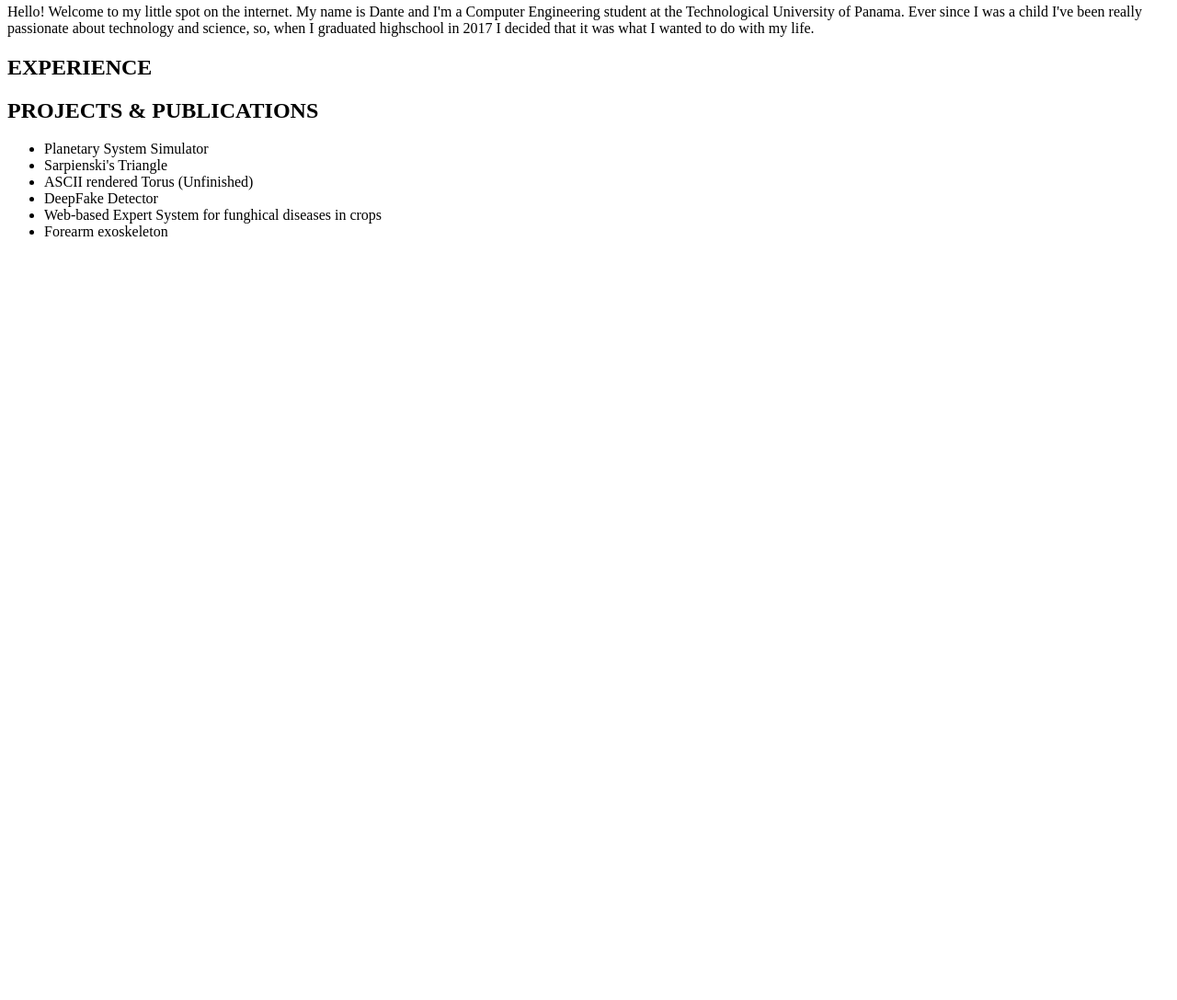
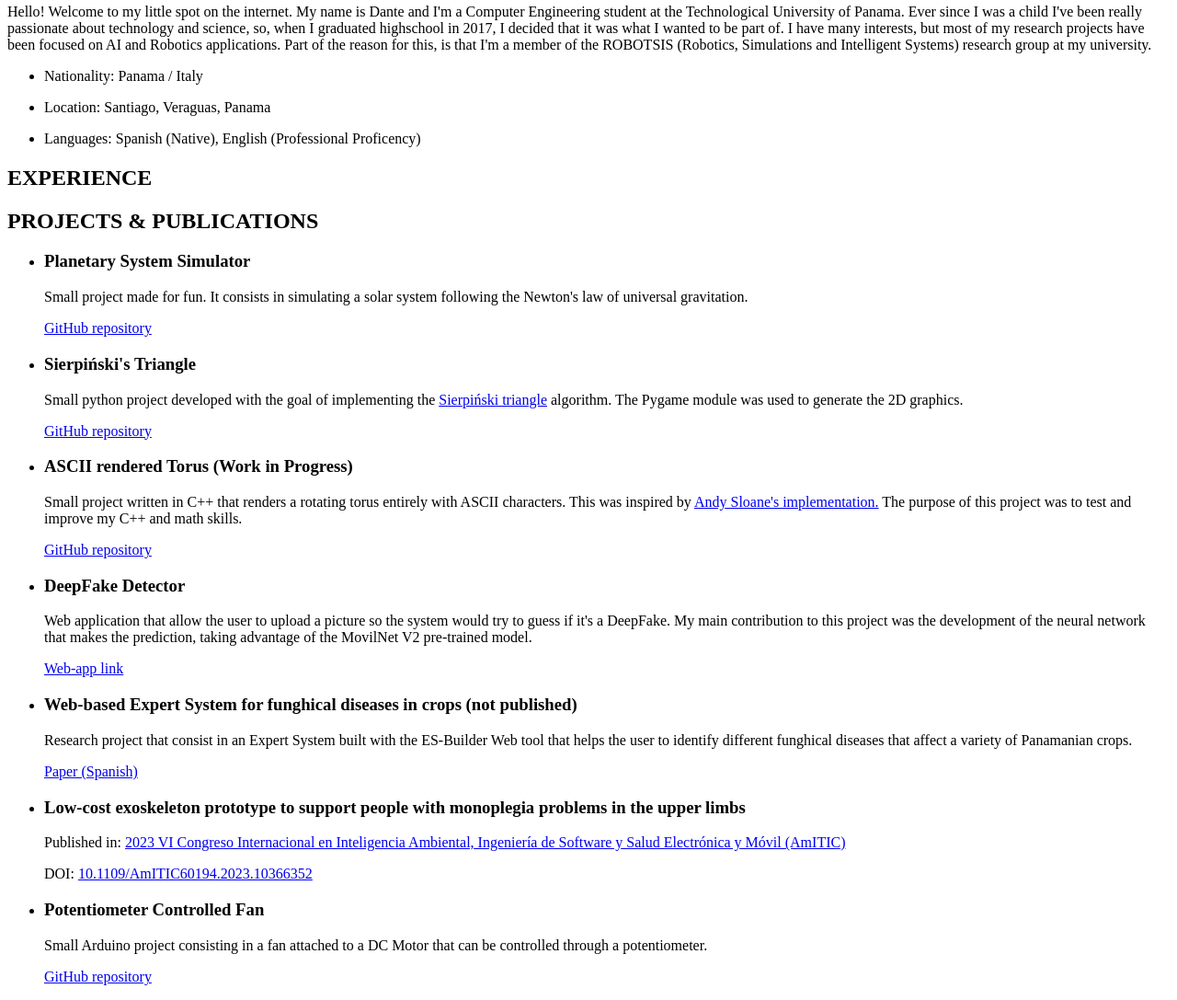
Before and after one commit to dantedellatogna/dantedellatogna.github.io, a plain HTML site: page index.html in a window 1280 px wide. Shown: the part 165-1252 px from the top of the page at 92% size. Before the commit the page ends 800 px from the top, so only its background shows below. Drawn offline with Linux system fonts and the light colour scheme.

Commit message:
Added links and description for each project.

```diff
--- a/index.html
+++ b/index.html
@@ -22,9 +22,22 @@
         <p>Hello! Welcome to my little spot on the internet. My name is Dante and I'm a
             Computer Engineering student at the Technological University of Panama. Ever
             since I was a child I've been really passionate about technology and science, so,
-            when I graduated highschool in 2017 I decided that it was what I wanted to do
-            with my life.
+            when I graduated highschool in 2017, I decided that it was what I wanted to be part of.
+            I have many interests, but most of my research projects have been focused on
+            AI and Robotics applications. Part of the reason for this, is that I'm a member
+            of the ROBOTSIS (Robotics, Simulations and Intelligent Systems) research group at my university.
         </p>
+        <ul>
+            <li>
+                <p>Nationality: Panama / Italy</p>
+            </li>
+            <li>
+                <p>Location: Santiago, Veraguas, Panama</p>
+            </li>
+            <li>
+                <p>Languages: Spanish (Native), English (Professional Proficency)</p>
+            </li>
+        </ul>
     </section>
     <section>
         <h2>EXPERIENCE</h2>
@@ -32,12 +45,52 @@
     <section>
         <h2>PROJECTS & PUBLICATIONS</h2>
         <ul>
-            <li>Planetary System Simulator</li>
-            <li>Sarpienski's Triangle</li>
-            <li>ASCII rendered Torus (Unfinished)</li>
-            <li>DeepFake Detector</li>
-            <li>Web-based Expert System for funghical diseases in crops</li>
-            <li>Forearm exoskeleton</li>
+            <li>
+                <h3>Planetary System Simulator</h3>
+                <p>Small project made for fun. It consists in simulating a solar system following the Newton's law of universal gravitation.</p>
+                <a href="https://github.com/dantedellatogna/Solar_System">GitHub repository</a>
+            </li>
+            <li>
+                <h3>Sierpiński's Triangle</h3>
+                <p>Small python project developed with the goal of implementing the <a href="https://en.wikipedia.org/wiki/Sierpi%C5%84ski_triangle">Sierpiński triangle</a> algorithm. The Pygame module was used to generate the 2D graphics.
+                </p>
+                <a href="https://github.com/dantedellatogna/Sierpinski_Gasket.git">GitHub repository</a>
+            </li>
+            <li>
+                <h3>ASCII rendered Torus (Work in Progress)</h3>
+                <p>Small project written in C++ that renders a rotating torus entirely with ASCII characters.
+                    This was inspired by <a href="https://www.a1k0n.net/2011/07/20/donut-math.html">Andy Sloane's implementation.</a>
+                    The purpose of this project was to test and improve my C++ and math skills.
+                </p>
+                <a href="https://github.com/dantedellatogna/Donut_Cpp.git">GitHub repository</a>
+            </li>
+            <li>
+                <h3>DeepFake Detector</h3>
+                <p>Web application that allow the user to upload a picture so the system would try to guess if it's a DeepFake.
+                    My main contribution to this project was the development of the neural network that makes the prediction,
+                    taking advantage of the MovilNet V2 pre-trained model.
+                </p>
+                <a href="https://web-detector-deepfake-jic-2023.vercel.app/">Web-app link</a>
+            </li>
+            <li>
+                <h3>Web-based Expert System for funghical diseases in crops (not published)</h3>
+                <p>Research project that consist in an Expert System built with the ES-Builder Web tool that helps the user to
+                    identify different funghical diseases that affect a variety of Panamanian crops.
+                </p>
+                <a href="https://www.researchgate.net/publication/352135719_Prototype_of_an_expert_system_for_the_diagnosis_of_fungal_diseases_of_fruit_crops_in_Panama">
+                    Paper (Spanish)
+                </a>
+            </li>
+            <li>
+                <h3>Low-cost exoskeleton prototype to support people with monoplegia problems in the upper limbs</h3>
+                <p>Published in: <a href="https://ieeexplore.ieee.org/xpl/conhome/10366232/proceeding">2023 VI Congreso Internacional en Inteligencia Ambiental, Ingeniería de Software y Salud Electrónica y Móvil (AmITIC)</a></p>
+                <p>DOI: <a href="10.1109/AmITIC60194.2023.10366352">10.1109/AmITIC60194.2023.10366352</a></p>
+            </li>
+            <li>
+                <h3>Potentiometer Controlled Fan</h3>
+                <p>Small Arduino project consisting in a fan attached to a DC Motor that can be controlled through a potentiometer.</p>
+                <a href="https://github.com/dantedellatogna/potentiometer-controlled-fan.git">GitHub repository</a>
+            </li>
         </ul>
     </section>
 
```
